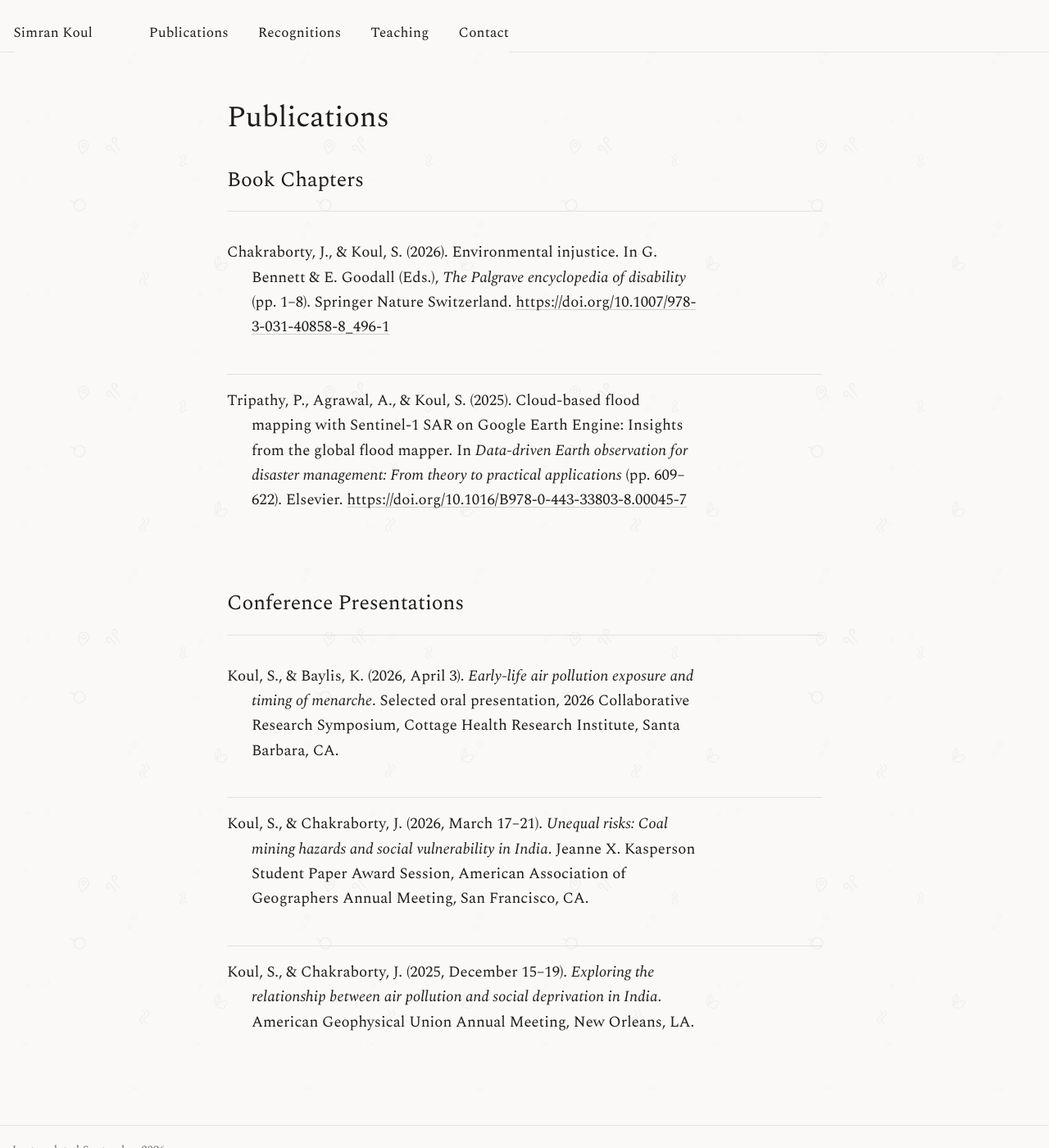
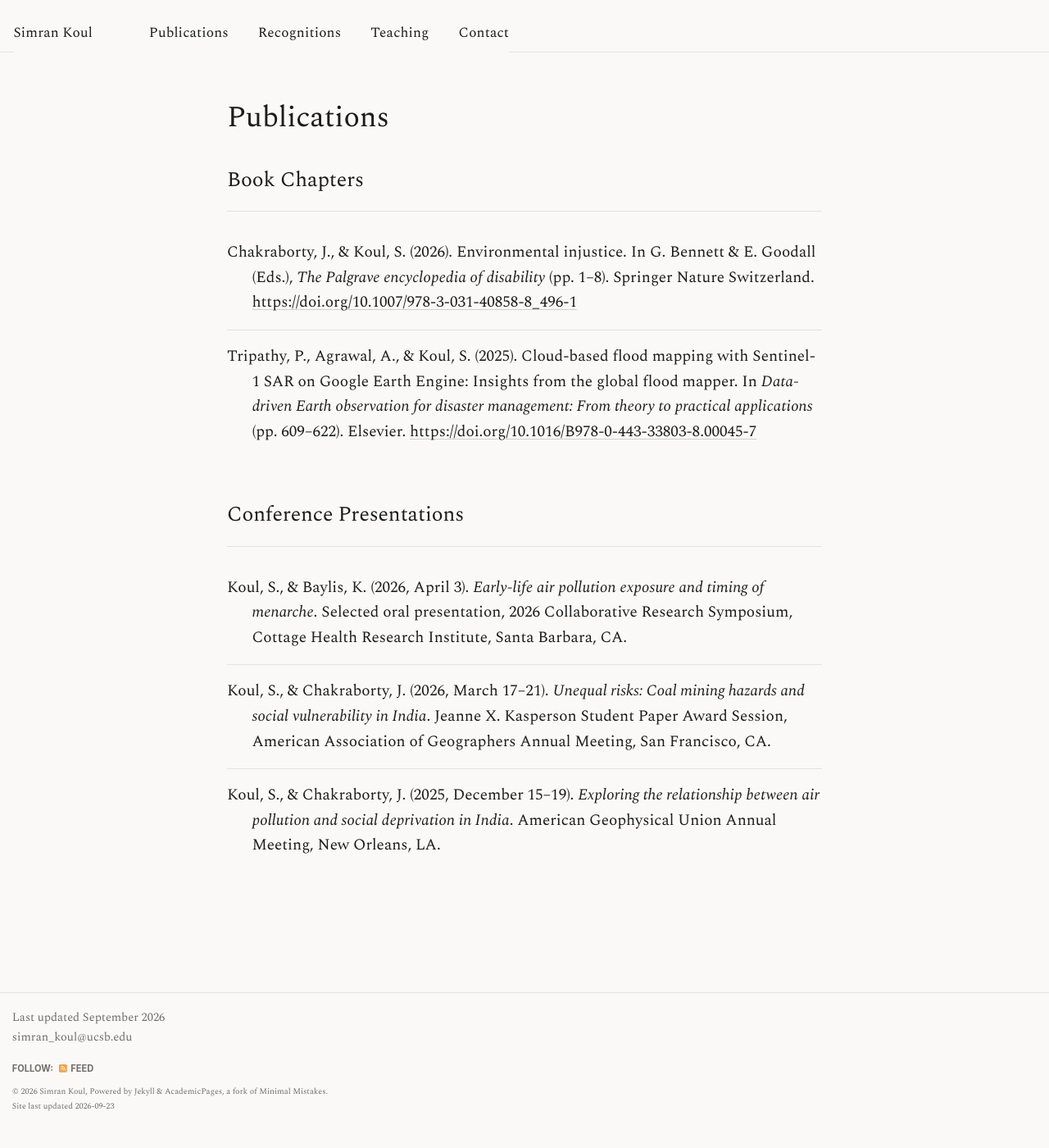
Before and after one commit to simkoul/simkoul.github.io, a Jekyll site: the page built from _pages/publications.html, in a window 1280 px wide and 1400 px high. Shown: the whole window at 82% size. Built offline with Jekyll 4.4.1, drawn with Linux system fonts in a browser that asks for light colours.

Commit message:
Plain ground, and citations that reach the rule beneath them
Drops the two doodle tiles from the body background. The page is now a flat
off-white.

A citation is a <p> inside .page__content, and that selector caps paragraphs
at 62ch. Two selectors beat one, so the earlier `max-width: none` on .cite
never applied and the entries kept stopping short of the divider. Raising the
rule to `.page__content .cite` matches the specificity, so a citation now runs
the full width of the line that separates it from the next one.

```diff
--- a/_sass/layout/_quiet.scss
+++ b/_sass/layout/_quiet.scss
@@ -20,10 +20,7 @@ body {
 
 body {
   background-color: var(--paper);
-  background-image: url("/images/doodles-a.svg"), url("/images/doodles-b.svg");
-  background-size: 300px 300px, 211px 211px;
-  background-repeat: repeat, repeat;
-  background-attachment: fixed, fixed;
+  background-image: none;
   color: var(--ink);
   font-size: 16.5px;
   line-height: 1.72;
@@ -621,7 +618,7 @@ body {
 
 /* Citations are prose, not interface, so they take the display serif at close
    to reading size. The hanging indent is APA's. */
-.cite {
+.page__content .cite {
   margin: 0;
   padding-left: 1.6em;
   text-indent: -1.6em;
--- a/tools/preview/preview_shell.html
+++ b/tools/preview/preview_shell.html
@@ -16,8 +16,6 @@ html{background:var(--paper)}
 body{
   margin:0; background-color:var(--paper);
   background-image:url("__DOODLE_A__"),url("__DOODLE_B__");
-  background-size:300px 300px,211px 211px;
-  background-repeat:repeat,repeat; background-attachment:fixed,fixed;
   color:var(--ink); font-family:var(--body); font-size:16.5px; line-height:1.72;
   -webkit-font-smoothing:antialiased;
 }
@@ -142,7 +140,7 @@ img{max-width:100%}
 /* references ----------------------------------------------------------- */
 .ref{padding:.95rem 0;border-bottom:1px solid var(--rule)}
 .ref:last-child{border-bottom:0}
-.cite{margin:0;padding-left:1.6em;text-indent:-1.6em;font-family:var(--display);font-size:1.06rem;line-height:1.6;color:var(--ink);max-width:none}
+.page__content .cite{margin:0;padding-left:1.6em;text-indent:-1.6em;font-family:var(--display);font-size:1.06rem;line-height:1.6;color:var(--ink);max-width:none}
 .cite a{word-break:break-word}
 .blurb{margin-top:.7rem;margin-left:1.6em}
 
```
